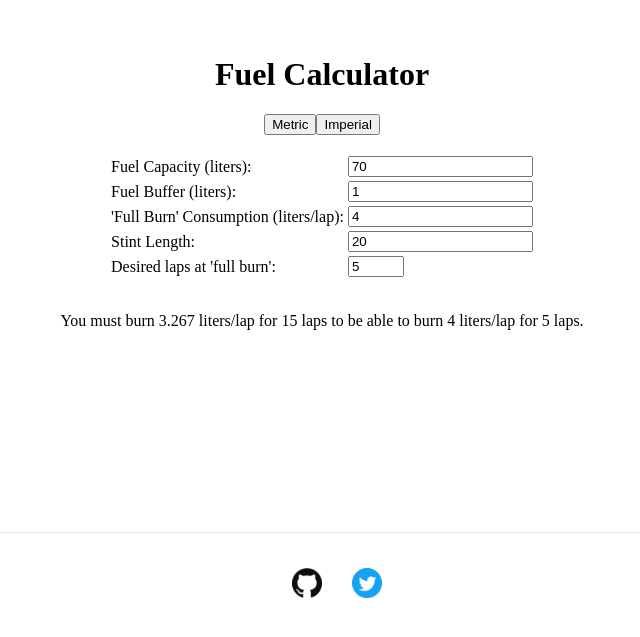
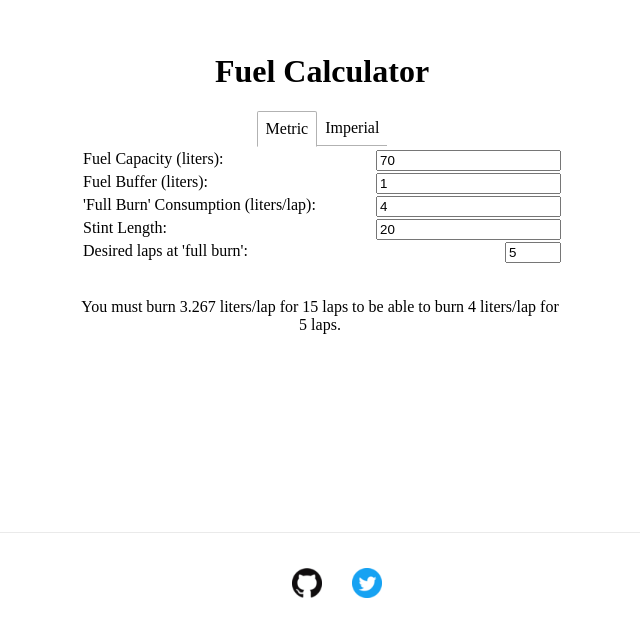
Before and after one commit to avandesa/fuel-calc-app, a Next.js app: page / in a window 1280 px wide. Shown: the part 175-812 px from the top of the page, without its empty margins (318-958 px from the left). Built offline with nearby package versions, Linux system fonts and the light colour scheme.

Commit message:
Improve style and layout consistency

```diff
--- a/components/ImperialCalculator.tsx
+++ b/components/ImperialCalculator.tsx
@@ -76,9 +76,15 @@ export default function ImperialCalculator(): ReactElement {
                 </tbody>
             </table>
 
-            <div style={{ marginTop: '2rem' }}>
-                You must run at {targetConsumption.toFixed(3)} miles per gallon for{' '}
-                {stintLength - fullBurnLaps} laps to be able to run at{' '}
+            <div
+                style={{
+                    marginTop: '2rem',
+                    maxWidth: '30rem',
+                    textAlign: 'center',
+                }}
+            >
+                You must run at {targetConsumption.toFixed(3)} miles per gallon
+                for {stintLength - fullBurnLaps} laps to be able to run at{' '}
                 {fullBurnCons} miles per gallon for {fullBurnLaps} laps.
             </div>
         </>
--- a/components/LabelledInput.tsx
+++ b/components/LabelledInput.tsx
@@ -1,4 +1,6 @@
 import React from 'react';
+
+import styles from '../styles/LabelledInput.module.css';
 
 export default function LabelledInputRow({
     label,
@@ -18,7 +20,7 @@ export default function LabelledInputRow({
     step?: number;
 }): JSX.Element {
     return (
-        <tr>
+        <tr className={styles.row}>
             <td>
                 <label htmlFor={id}>{label}</label>
             </td>
--- a/components/Metric Calculator.tsx
+++ b/components/Metric Calculator.tsx
@@ -67,7 +67,13 @@ export default function MetricCalculator(): ReactElement {
                 </tbody>
             </table>
 
-            <div style={{ marginTop: '2rem' }}>
+            <div
+                style={{
+                    marginTop: '2rem',
+                    maxWidth: '30rem',
+                    textAlign: 'center',
+                }}
+            >
                 You must burn {targetConsumption.toFixed(3)} liters/lap for{' '}
                 {stintLength - fullBurnLaps} laps to be able to burn{' '}
                 {fullBurnCons} liters/lap for {fullBurnLaps} laps.
--- a/components/UnitSwitcher.tsx
+++ b/components/UnitSwitcher.tsx
@@ -1,19 +1,37 @@
 import React, { useState, ReactElement } from 'react';
+
+import styles from '../styles/UnitSwitcher.module.css';
 
 import MetricCalculator from './Metric Calculator';
 import ImperialCalculator from './ImperialCalculator';
+
+const activeTabClass = `${styles.tab} ${styles.active}`;
+const inactiveTabClass = `${styles.tab} ${styles.inactive}`;
 
 export default function UnitSwitcher(): ReactElement {
     const [isMetric, setIsMetric] = useState(true);
 
     return (
         <>
-            <div id="unit-header">
-                <button onClick={() => setIsMetric(true)}>Metric</button>
-                <button onClick={() => setIsMetric(false)}>Imperial</button>
+            <div className={styles.container}>
+                <div className={styles.tabs}>
+                    <button
+                        className={isMetric ? activeTabClass : inactiveTabClass}
+                        onClick={() => setIsMetric(true)}
+                    >
+                        Metric
+                    </button>
+                    <button
+                        className={isMetric ? inactiveTabClass : activeTabClass}
+                        onClick={() => setIsMetric(false)}
+                    >
+                        Imperial
+                    </button>
+                </div>
+                <div className={styles.calc}>
+                    {isMetric ? <MetricCalculator /> : <ImperialCalculator />}
+                </div>
             </div>
-            <br />
-            {isMetric ? <MetricCalculator /> : <ImperialCalculator />}
         </>
     );
 }
--- /dev/null
+++ b/styles/LabelledInput.module.css
@@ -0,0 +1,6 @@
+.row {
+    display: flex;
+    flex-flow: row nowrap;
+    justify-content: space-between;
+    min-width: 30rem;
+}
--- /dev/null
+++ b/styles/UnitSwitcher.module.css
@@ -0,0 +1,35 @@
+.container {
+}
+
+.calc {
+    display: block;
+    min-width: 30rem;
+}
+
+.tabs {
+    align-items: center;
+    display: flex;
+    justify-content: center;
+}
+
+.tab {
+    all: unset;
+    padding: 0.5rem;
+}
+
+.tab.active {
+    border: 1px solid rgba(0, 0, 0, 0.3);
+    border-bottom-color: transparent;
+    border-top-left-radius: 2px;
+    border-top-right-radius: 2px;
+}
+
+.tab.inactive {
+    border-bottom: 1px solid rgba(0, 0, 0, 0.3);
+}
+
+/* Give the focused (not necessarily active!) tab a light background. Helps with
+ * keyboard navigation */
+.tab:focus {
+    background: #eeeeee;
+}
```
Also changed, not shown: styles/Home.module.css (line endings or trailing spaces), 1 other file (tests, documents, lock files or other folders). Lines whose indentation alone changed are shown as unchanged.
